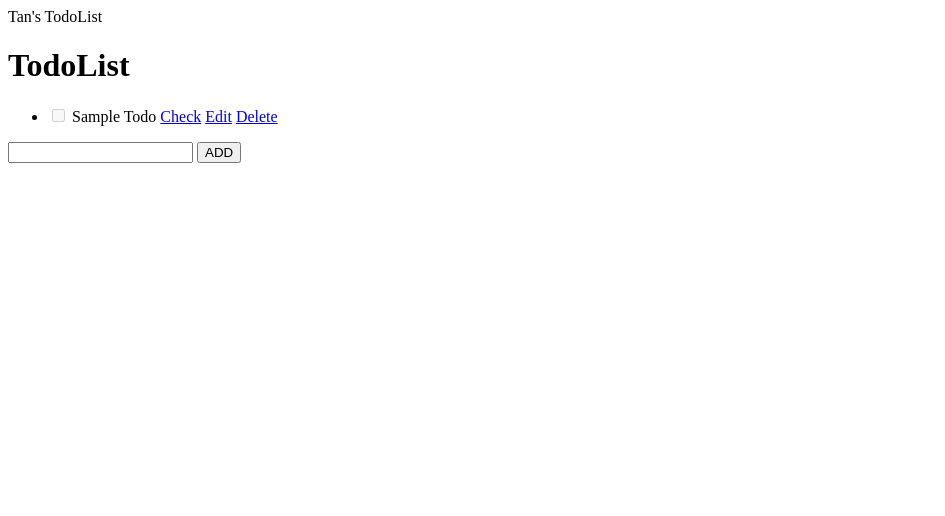
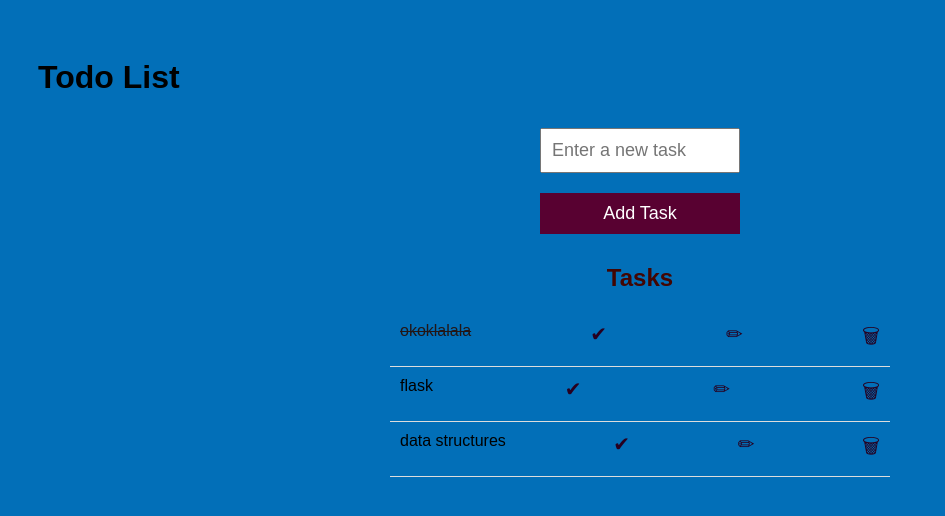
Before and after one commit to TanisshaDash/flask-projects, a Flask app: page / in a window 1280 px wide. Shown: the top 516 px of the page, without its empty margins (0-945 px from the left). Run offline with Flask 3, Linux system fonts and the light colour scheme; data comes from the database, SQL or seed files in the repository; both versions use the stored data as it was after the commit.

Commit message:
TodoList Project with Sql db

```diff
--- /dev/null
+++ b/static/main.css
@@ -0,0 +1,65 @@
+body {
+    font-family: Arial, sans-serif;
+    background-color: #026fb8;
+    color: #000000;
+    padding: 30px;
+}
+
+h2 {
+    text-align: center;
+    color: #420603;
+}
+
+.form-container {
+    margin: 20px auto;
+    width: 200px;
+    text-align: center;
+}
+
+input[type="text"], button {
+    padding: 10px;
+    width: 100%;
+    font-size: 18px;
+    margin: 10px 0;
+    box-sizing: border-box;
+}
+
+button {
+    background-color: #580131;
+    color: white;
+    border: none;
+    cursor: pointer;
+}
+
+button:hover {
+    background-color: #192a19;
+}
+
+ul {
+    max-width: 500px;
+    margin: 0 auto;
+    padding: 0;
+    list-style: none;
+}
+
+li {
+    display: flex;
+    justify-content: space-between;
+    padding: 10px;
+    border-bottom: 1px solid #ddd;
+}
+
+.done {
+    text-decoration: line-through;
+    color: rgb(35, 22, 22);
+}
+
+a {
+    color: #270020;
+    font-size: 20px;
+    text-decoration: none;
+}
+
+a:hover {
+    color: #10e01b;
+}
--- a/templates/index.html
+++ b/templates/index.html
@@ -1,27 +1,31 @@
 <!DOCTYPE html>
-<html>
-    <head>
-        <meta charset="UTF-8"
-        <title> Tan's TodoList</title>
-    </head>
-    <body>
-        <h1> TodoList </h1>
+<html lang="en">
+<head>
+    <meta charset="UTF-8">
+    <meta name="viewport" content="width=device-width, initial-scale=1.0">
+    <title>Todo App</title>
+    <link rel="stylesheet" type="text/css" href="{{ url_for('static', filename='main.css') }}">
+</head>
+<body>
+    <h1>Todo List</h1>
+    <div class="form-container">
+        <form action="{{ url_for('add') }}" method="POST">
+            <input type="text" name="todo" placeholder="Enter a new task" required>
+            <button type="submit">Add Task</button>
+        </form>
+    </div>
+    <div class="todo-list">
+        <h2>Tasks</h2>
         <ul>
             {% for todo in todos %}
             <li>
-                <input type="checkbox" name="done" {% if todo['done'] %} checked {%endif%} disabled onchange="this.form.submit()">
-                <span {%if todo['done'] %} style="text-decoration:line-through" {%endif%}> {{todo ['task']}}</span>
-                <a href="{{url_for('check', index=loop.index0)}}">Check</a>
-                <a href="{{url_for('edit', index=loop.index0)}}">Edit</a>
-                <a href="{{url_for('delete', index=loop.index0)}}">Delete</a>
-
+                <span class="{{ 'done' if todo.done else '' }}">{{ todo.task }}</span>
+                <a href="{{ url_for('check', id=todo.id) }}">✔</a>
+                <a href="{{ url_for('edit', id=todo.id) }}">✏</a>
+                <a href="{{ url_for('delete', id=todo.id) }}">🗑</a>
             </li>
             {% endfor %}
         </ul>
-        <form action="{{url_for ('add')}}" method="post">
-            <input type="text" name="todo">
-            <button type="submit"> ADD </button>
-        </form>
-
-    </body>
+    </div>
+</body>
 </html>
--- a/todoapp.py
+++ b/todoapp.py
@@ -1,44 +1,60 @@
-from flask import Flask , render_template,request, redirect,url_for
+from flask import Flask, render_template, request, redirect, url_for
+from flask_sqlalchemy import SQLAlchemy
 
-app = Flask (__name__,template_folder="templates")
+app = Flask(__name__)
+app.config['SQLALCHEMY_DATABASE_URI'] = 'sqlite:///todos.db'
+app.config['SQLALCHEMY_TRACK_MODIFICATIONS'] = False
+db = SQLAlchemy(app)
 
-todos = [{"task": "Sample Todo", "done": False}]
+# Before first request function to create the database tables
+#@app.before_first_request
+def before_first_request():
+    db.create_all()  # This will create the tables for the Todo app
 
-@app.route("/")
+# Define the Todo model
+class Todo(db.Model):
+    id = db.Column(db.Integer, primary_key=True)
+    task = db.Column(db.String(200), nullable=False)
+    done = db.Column(db.Boolean, default=False)
+
+    def __repr__(self):
+        return f'<Todo {self.task}>'
+
+@app.route('/')
 def index():
-    return render_template("index.html",todos=todos)
+    todos = Todo.query.all()  # Ensure you're passing todos to the template
+    return render_template("index.html", todos=todos)
 
-@app.route("/add", methods =["POST"])
+@app.route("/add", methods=["POST"])
 def add():
     todo = request.form['todo']
-    todos.append({"task": todo, "done": False})
+    new_todo = Todo(task=todo, done=False)
+    db.session.add(new_todo)
+    db.session.commit()
     return redirect(url_for("index"))
 
+@app.route("/edit/<int:id>", methods=["GET", "POST"])
+def edit(id):
+    todo = Todo.query.get_or_404(id)
+    if request.method == "POST":
+        todo.task = request.form['todo']
+        db.session.commit()
+        return redirect(url_for("index"))
+    return render_template("edit.html", todo=todo, id = id)
 
-@app.route("/edit/<int:index>", methods = ["GET", "POST"])
-def edit(index):
-    todo = todos[index]
-    if request.method == "POST":
-        todo ['task'] = request.form['todo']
-        return redirect(url_for("index"))
-    else:
-        return render_template ("edit.html", todo = todo , index = index )
-
-
-
-@app.route("/check/<int:index>")
-def check(index):
-    todos[index]['done'] = not todos [index]['done']
+@app.route("/check/<int:id>")
+def check(id):
+    todo = Todo.query.get_or_404(id)
+    todo.done = not todo.done
+    db.session.commit()
     return redirect(url_for("index"))
 
-
-
-@app.route("/delete/<int:index>")
-def delete(index):
-    del todos[index]
+@app.route("/delete/<int:id>")
+def delete(id):
+    todo = Todo.query.get_or_404(id)
+    db.session.delete(todo)
+    db.session.commit()
     return redirect(url_for("index"))
-
-
 
 if __name__ == '__main__':
     app.run(debug=True)
```
Also changed, not shown: templates/edit.html (+16 -9 lines), README.md, instance/todos.db (added).
